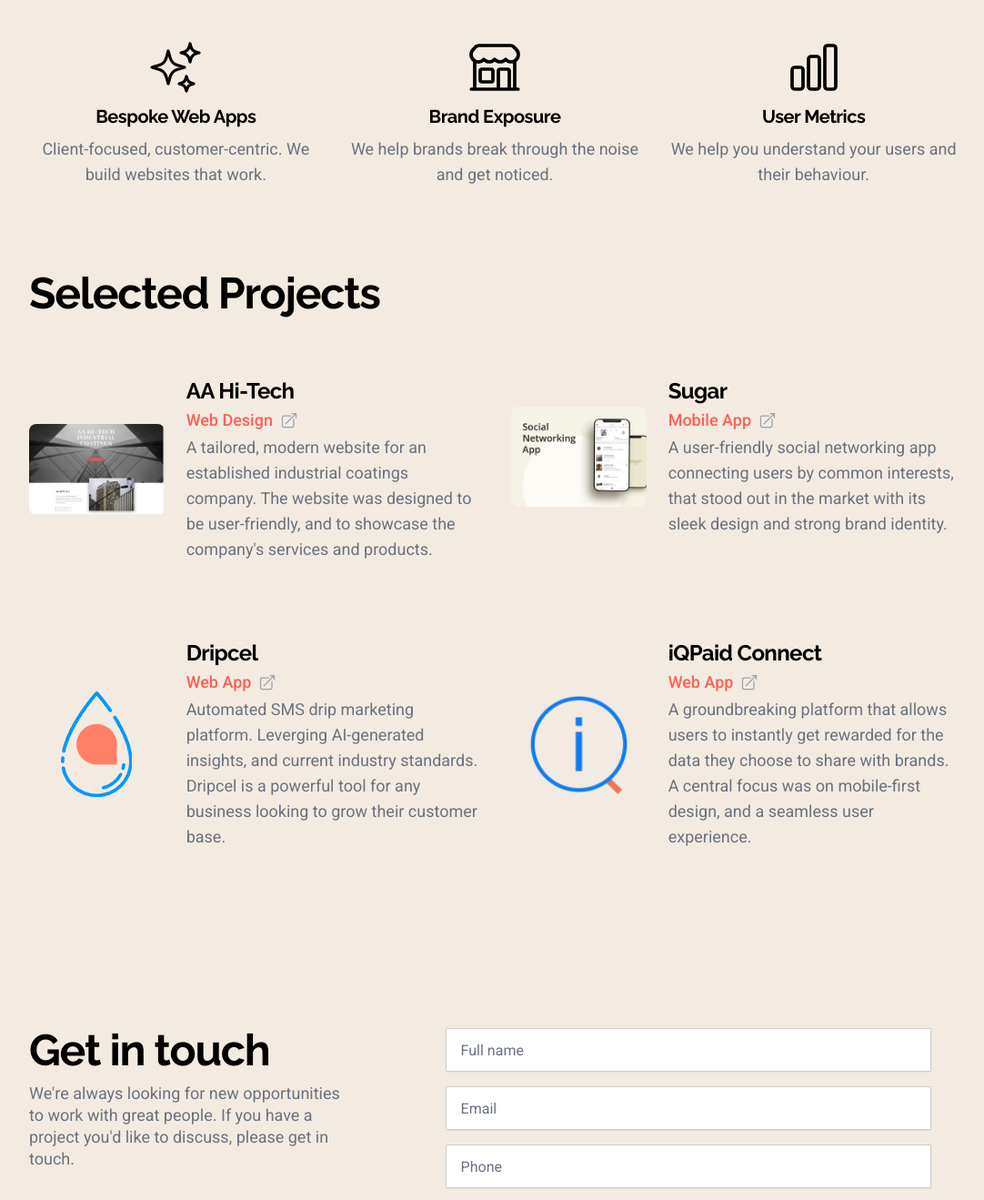
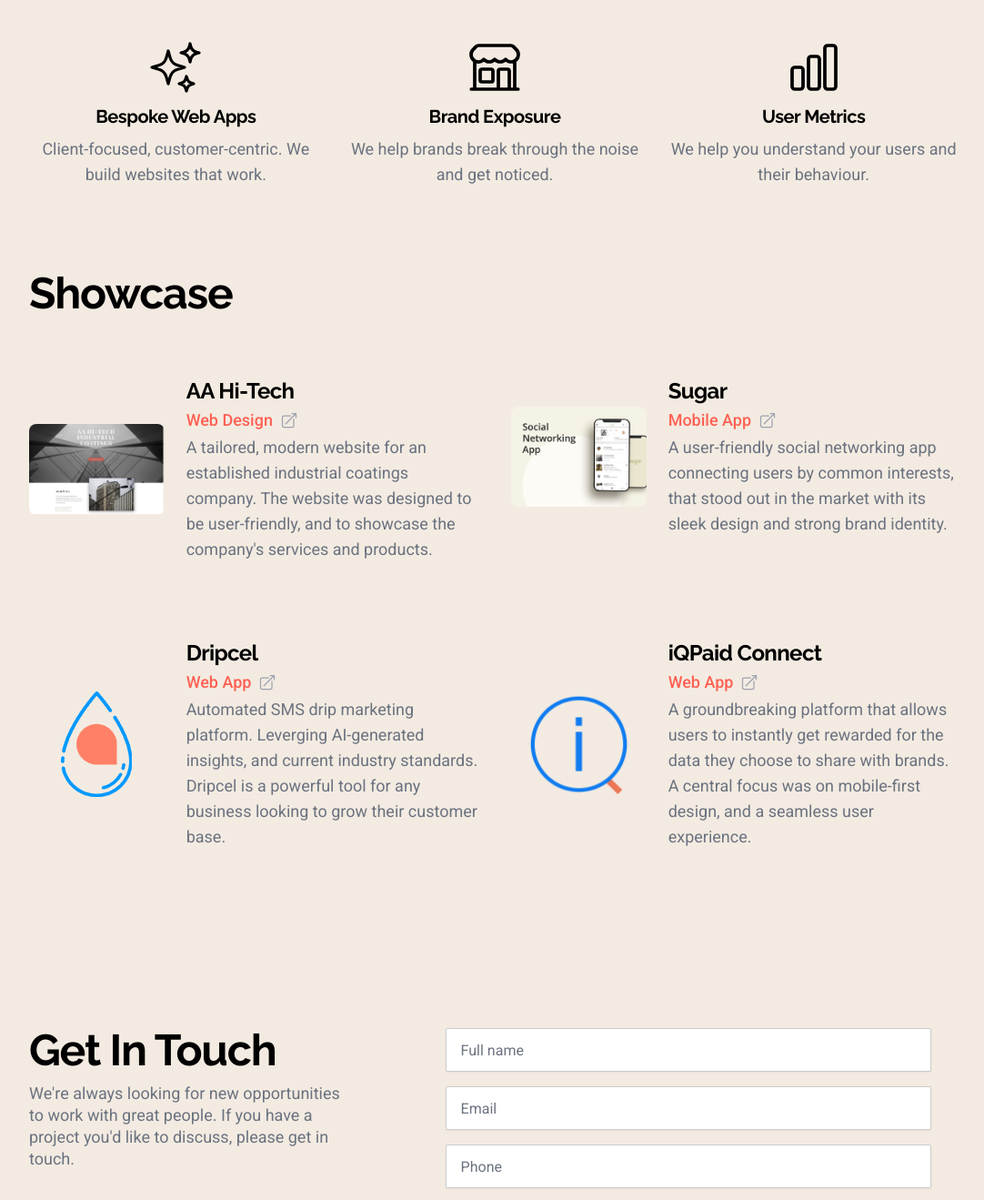
Before and after one commit to SkepticMystic/pivot, a SvelteKit app: page / in a window 1280 px wide. Shown: the part 1002-2321 px from the top of the page at 91% size, without its empty margins (96-1178 px from the left). Built offline with nearby package versions, Linux system fonts and the light colour scheme.

Commit message:
Grammer fixes

```diff
--- a/src/lib/components/contactForm.svelte
+++ b/src/lib/components/contactForm.svelte
@@ -36,7 +36,7 @@
 		<!-- Our contact info -->
 		<div class="pt-16 pb-8 lg:col-span-2 lg:py-24 xl:pr-12 rounded-md">
 			<div class="mx-auto max-w-lg">
-				<h1>Get in touch</h1>
+				<h1>Get In Touch</h1>
 				<p class="mt-3 text-lg leading-6 text-gray-500">
 					We're always looking for new opportunities to work with great people. If you have a
 					project you'd like to discuss, please get in touch.
--- a/src/routes/+page.svelte
+++ b/src/routes/+page.svelte
@@ -14,7 +14,7 @@
 	</section>
 
 	<section id="portfolio">
-		<h1 class="my-9">Selected Projects</h1>
+		<h1 class="my-9">Showcase</h1>
 		<Portfolio />
 	</section>
 
```
